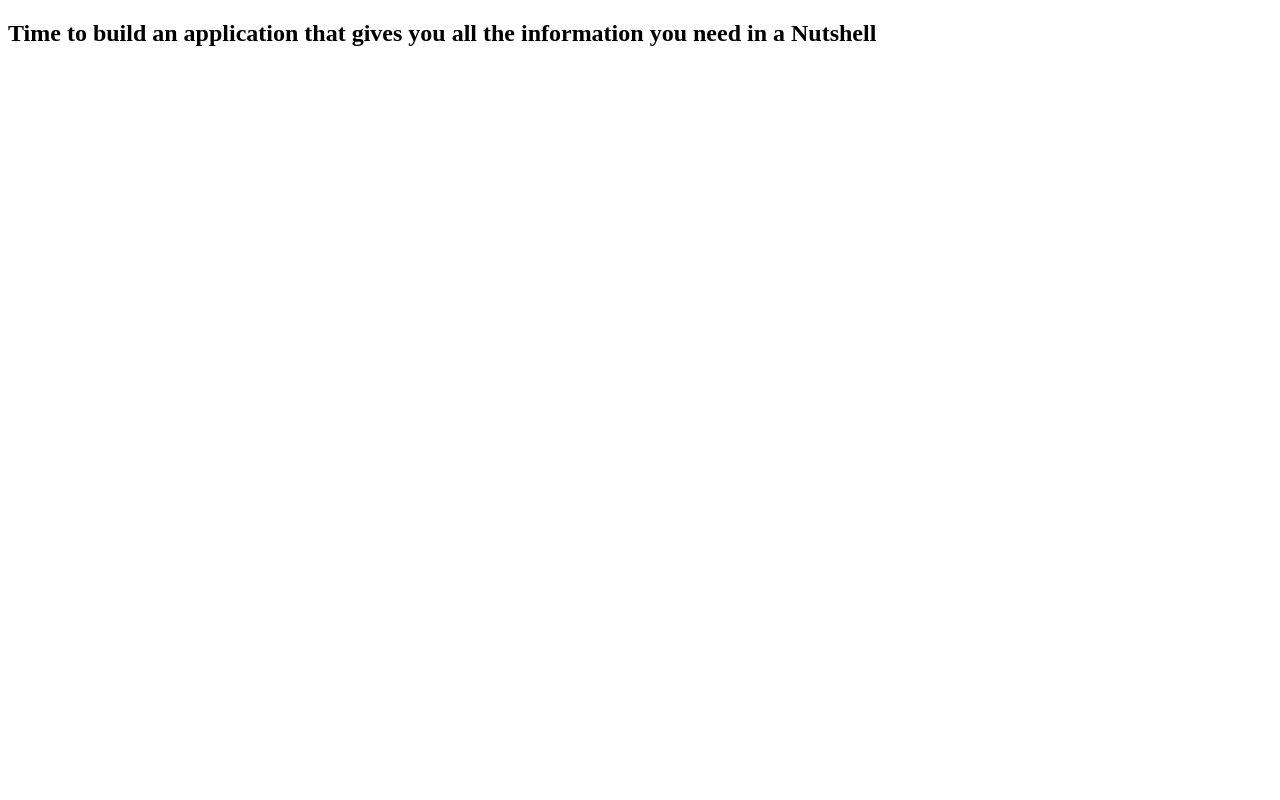
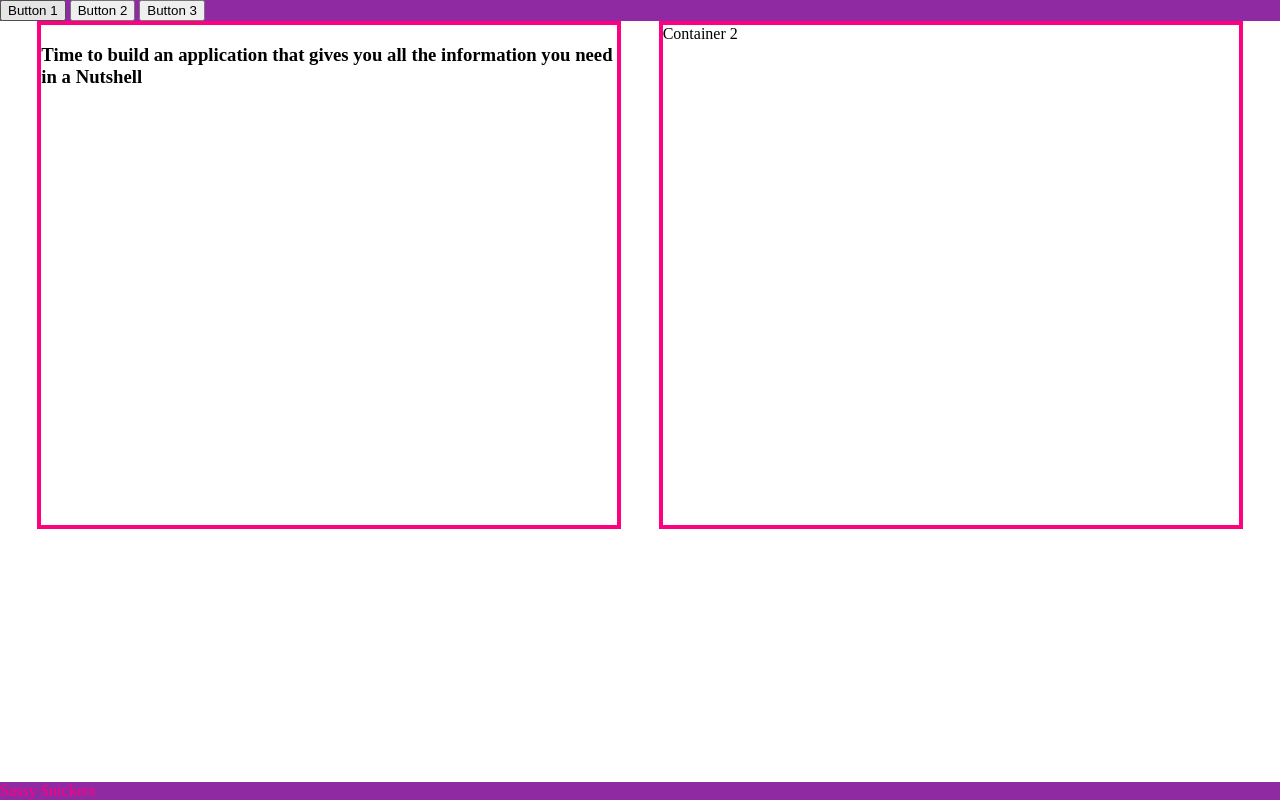
Before and after one commit to nss-day-cohort-38/nutshell-sassy-snickers, a plain HTML site: page src/index.html in a window 1280 px wide. Drawn offline with Linux system fonts and the light colour scheme.

Commit message:
html structure set up

```diff
--- a/src/index.html
+++ b/src/index.html
@@ -1,17 +1,32 @@
 <!DOCTYPE html>
 <html lang="en">
+  <head>
+    <meta charset="UTF-8" />
+    <meta name="viewport" content="width=device-width, initial-scale=1.0" />
+    <meta http-equiv="X-UA-Compatible" content="ie=edge" />
+    <link rel="stylesheet" href="./styles/main.css" />
+    <title>Nutshell Sassy Snickers</title>
+  </head>
 
-<head>
-  <meta charset="UTF-8">
-  <meta name="viewport" content="width=device-width, initial-scale=1.0">
-  <meta http-equiv="X-UA-Compatible" content="ie=edge">
-  <link rel="stylesheet" href="./styles/main.css">
-  <title>Document</title>
-</head>
-
-<body>
-  <article id="container"></article>
-  <script type="module" src="scripts/main.js"></script>
-</body>
-
+  <body>
+    <article>
+      <header class="headerClass">
+        <button>Button 1</button>
+        <button>Button 2</button>
+        <button>Button 3</button>
+      </header>
+      <main>
+        <article class="container" id="container">
+          <div class="divClass">Container 1</div>
+        </article>
+        <article class="container">
+          <div>Container 2</div>
+        </article>
+      </main>
+      <footer class="footerClass">
+        <div>Sassy Snickers</div>
+      </footer>
+    </article>
+    <script type="module" src="scripts/main.js"></script>
+  </body>
 </html>
--- a/src/styles/main.css
+++ b/src/styles/main.css
@@ -0,0 +1,48 @@
+html, body {
+    width: 100%;
+    height: 100%;
+    padding: 0;
+    margin: 0;
+}
+
+article{
+    min-height: 100%;
+}
+
+header {
+    background-color: #8f2aa3;
+    color: #ff0081;
+}
+
+main {
+    display: flex;
+    flex-direction: row;
+    justify-content: space-evenly;
+}
+
+footer {
+    background-color: #8f2aa3;
+    color: #ff0081;
+    position: fixed;
+    bottom: 0;
+    width: 100%;
+}
+
+.sectionClass {
+
+}
+
+.divClass {
+    height: 100%;
+}
+
+.container {
+    border: 4px solid #ff0081;
+    height: 500px;
+    width: 45%;
+    overflow: scroll;
+}
+
+.footerSectionClass {
+
+}
```
